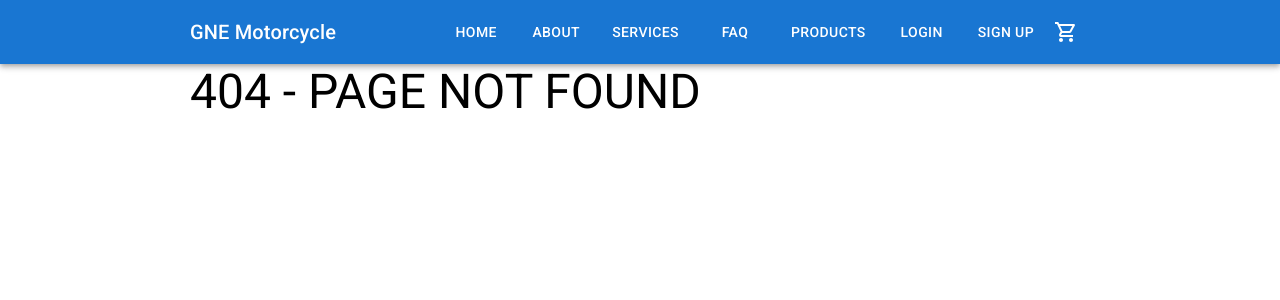
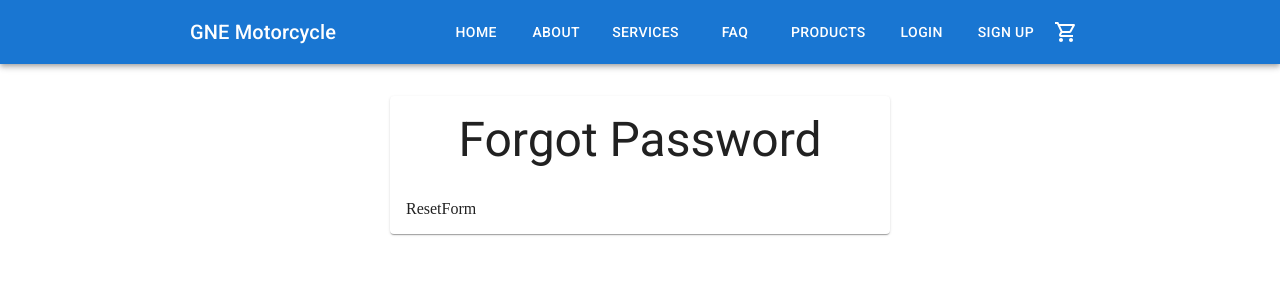
Before and after one commit to khaizter/motorcycle-ecommerce, a React (Create React App) app: page /reset-password in a window 1280 px wide. Before the commit this address had no page. Shown: the top 300 px of the page. Built offline with nearby package versions, Linux system fonts and the light colour scheme.

Commit message:
reset-password page

```diff
--- a/src/pages/login/index.tsx
+++ b/src/pages/login/index.tsx
@@ -1,10 +1,13 @@
 import React from 'react';
 
-import { Card, Typography, Box } from '@mui/material';
+import { Card, Typography, Box, Button } from '@mui/material';
 
 import LoginForm from './login-form';
+import { useNavigate } from 'react-router-dom';
 
 const Login = () => {
+  const navigate = useNavigate();
+
   return (
     <Box sx={{ maxWidth: '500px', marginInline: 'auto' }}>
       <Card sx={{ padding: '1rem', marginTop: '2rem' }}>
@@ -12,6 +15,15 @@ const Login = () => {
           Login
         </Typography>
         <LoginForm />
+        <Button sx={{ marginTop: '1rem' }} color='secondary' onClick={() => navigate('/reset-password')}>
+          Forgot password?
+        </Button>
+        <Box sx={{ textAlign: 'center' }}>
+          <Typography sx={{ marginTop: '1rem', display: 'inline' }} variant='body1'>
+            Not a member?
+          </Typography>
+          <Button onClick={() => navigate('/signup')}>Signup now</Button>
+        </Box>
       </Card>
     </Box>
   );
--- /dev/null
+++ b/src/pages/reset-password/index.tsx
@@ -0,0 +1,18 @@
+import { Box, Card, Typography } from '@mui/material';
+import React from 'react';
+import ResetForm from './reset-form';
+
+const ResetPassword = () => {
+  return (
+    <Box sx={{ maxWidth: '500px', marginInline: 'auto' }}>
+      <Card sx={{ padding: '1rem', marginTop: '2rem' }}>
+        <Typography variant='h3' sx={{ marginBottom: '2rem', textAlign: 'center' }}>
+          Forgot Password
+        </Typography>
+        <ResetForm />
+      </Card>
+    </Box>
+  );
+};
+
+export default ResetPassword;
--- /dev/null
+++ b/src/pages/reset-password/reset-form/index.tsx
@@ -0,0 +1,7 @@
+import React from 'react';
+
+const ResetForm = () => {
+  return <div>ResetForm</div>;
+};
+
+export default ResetForm;
--- a/src/setup/routes-manager/index.tsx
+++ b/src/setup/routes-manager/index.tsx
@@ -11,6 +11,7 @@ import SignUp from 'src/pages/signup';
 import AddProduct from 'src/pages/add-product';
 import Account from 'src/pages/account';
 import NotFound from 'src/pages/not-found';
+import ResetPassword from 'src/pages/reset-password';
 
 // Context
 import { AuthContext } from 'src/context/auth-context';
@@ -29,6 +30,7 @@ const RoutesManager = () => {
         <>
           <Route path='/login' element={<Login />} />
           <Route path='/signup' element={<SignUp />} />
+          <Route path='/reset-password' element={<ResetPassword />} />
         </>
       )}
       {isLoggedIn && (
```
